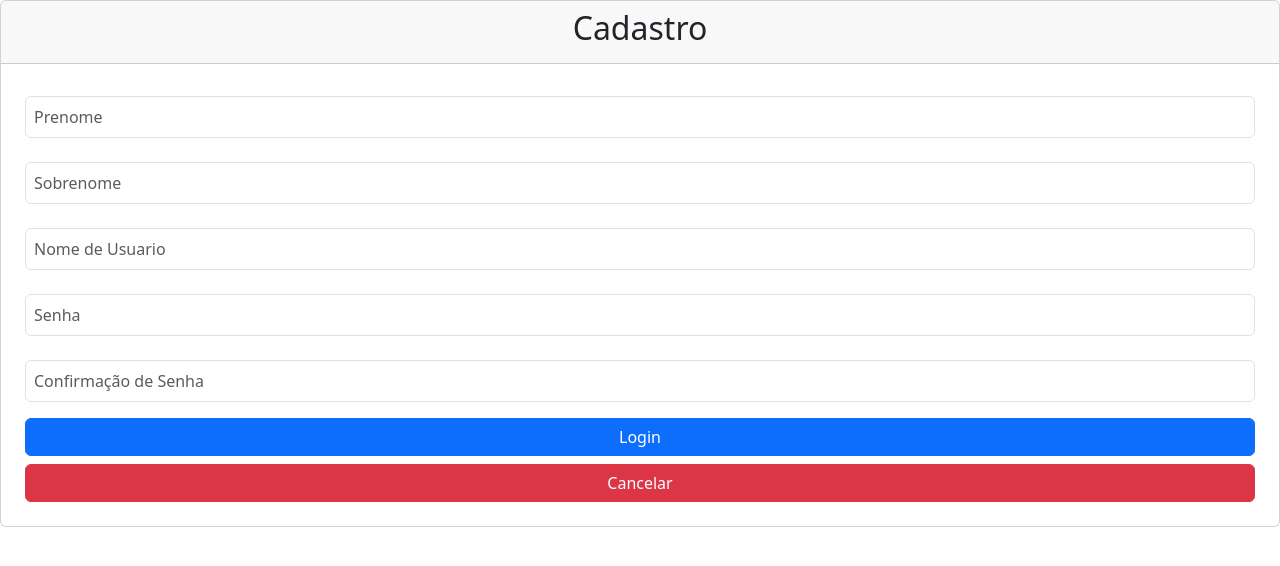
After one commit to gsousa143/site_uesc, a Django app: page /cadastro/ in a window 1280 px wide. The commit adds this page. Shown: the top 566 px of the page. Run offline with Django 5.2, Linux system fonts and the light colour scheme.

Commit message:
adicionando cadastro

```diff
--- a/uesc/uesc_app/forms.py
+++ b/uesc/uesc_app/forms.py
@@ -14,6 +14,7 @@ class LinkForm (forms.ModelForm):
         self.fields['nome'].widget = forms.TextInput()
         self.fields['nome'].widget.attrs.update(
             {'placeholder':"Titulo do Link", 'class': 'form-control my-2 p-2'})
+        self.fields['endereco'].widget = forms.URLInput()
         self.fields['endereco'].widget.attrs.update(
             {'placeholder':"Endereço do Link", 'class': 'form-control my-2 p-2'})
         self.fields['grupo'].widget.attrs.update(
@@ -55,3 +56,22 @@ class LoginForm (forms.ModelForm):
             {'placeholder':"Nome de Usuario", 'class': 'form-control my-2 p-2'})
         self.fields['password'].widget.attrs.update(
             {'placeholder':"Senha", 'class': 'form-control my-2 p-2'})
+
+
+class cadastroForm(forms.ModelForm):
+    class Meta:
+        model = User
+        fields = ["username","password","email","first_name","last_name"]
+        widgets = {"email":forms.EmailInput(),"password":forms.PasswordInput()}
+    def __init__(self, *args, **kwargs):
+        super().__init__(*args, **kwargs)
+        self.fields['username'].widget.attrs.update(
+            {'placeholder':"Nome de Usuario", 'class': 'form-control my-2 p-2'})
+        self.fields['password'].widget.attrs.update(
+            {'placeholder':"Senha", 'class': 'form-control my-2 p-2'})
+        self.fields['email'].widget.attrs.update(
+            {'placeholder':"Email", 'class': 'form-control my-2 p-2'})
+        self.fields['first_name'].widget.attrs.update(
+            {'placeholder':"Prenome", 'class': 'form-control my-2 p-2'})
+        self.fields['last_name'].widget.attrs.update(
+            {'placeholder':"Sobrenome", 'class': 'form-control my-2 p-2'})
--- a/uesc/uesc_app/templates/additens.html
+++ b/uesc/uesc_app/templates/additens.html
@@ -9,7 +9,7 @@
             <h4>Adicionar Tipo</h4>
         </div>
         <div class="card-body">
-            <form action="{% url 'additens' %}" method="post">
+            <form action="{% url 'tipo' %}" method="post">
                 {% csrf_token %}
                 {{ form_tipo.as_p }}
                 <button class="btn btn-primary" type="submit">Salvar Tipo</button>
@@ -22,7 +22,7 @@
             <h4>Adicionar Grupo</h4>
         </div>
         <div class="card-body">
-            <form action="{% url 'additens' %}" method="post">
+            <form action="{% url 'grupo' %}" method="post">
                 {% csrf_token %}
                 {{ form_grupo.as_p }}
                 <button class="btn btn-primary" type="submit">Salvar Grupo</button>
@@ -35,7 +35,7 @@
             <h4>Adicionar Link</h4>
         </div>
         <div class="card-body">
-            <form action="{% url 'additens' %}" method="post">
+            <form action="{% url 'link' %}" method="post">
                 {% csrf_token %}
                 {{ form_link.as_p }}
                 <button class="btn btn-primary" type="submit">Salvar Link</button>
--- /dev/null
+++ b/uesc/uesc_app/templates/cadastro.html
@@ -0,0 +1,27 @@
+{%extends "base.html"%}
+{%block titulo%}
+Cadastro
+{%endblock titulo%}
+
+{%block main%}
+
+<div class="card">
+    <div class="card-header text-center">
+        <h2>Cadastro</h2>
+    </div>
+    <div class="card-body">
+        <form method="post" actiopn="{% url 'cadastro' %}" class="d-flex flex-column align-content-around m-2 gap-2">
+            {% csrf_token %}
+            {{form_cadastro.first_name}}
+            {{form_cadastro.last_name}}
+            {{form_cadastro.username}}
+            {{form_cadastro.password}}
+            <input name="confirmacao" type="password" placeholder="Confirmação de Senha" class="form-control my-2 p-2">
+
+            <button type="submit" class="btn btn-primary">Login</button>
+            <a href="{%url 'home'%}" class="btn btn-danger"> Cancelar </a>
+        </form>
+    </div>
+</div>
+
+{%endblock main%}
--- a/uesc/uesc_app/templates/login.html
+++ b/uesc/uesc_app/templates/login.html
@@ -15,6 +15,9 @@ Login
             {{form_login.username}}
             {{form_login.password}}
             <button type="submit" class="btn btn-primary">Login</button>
+
+            <a class="btn btn-secondary" href="{%url 'cadastro'%}"> Registre-se</a>
+
         </form>
     </div>
 </div>
--- a/uesc/uesc_app/urls.py
+++ b/uesc/uesc_app/urls.py
@@ -7,5 +7,6 @@ urlpatterns = [
     path("editais/",views.editais,name="editais"),
     path("additens/",views.additens,name="additens"),
     path("login/",views.login,name="login"),
-    path("logout/",views.logout,name="logout")
+    path("logout/",views.logout,name="logout"),
+    path("cadastro/",views.cadastro,name="cadastro")
 ]
--- a/uesc/uesc_app/views.py
+++ b/uesc/uesc_app/views.py
@@ -33,31 +33,14 @@ def editais(request):
 
 
 def additens(request):
-    form_link = LinkForm()
-    form_grupo = GrupoForm()
-    form_tipo = TipoForm()
+    link_form = LinkForm()
+    grupo_form = GrupoForm()
+    tipo_form = TipoForm()
+    if request.method=="POST":
+        pass
 
-    if request.method == 'POST':
-        if 'submit_link' in request.POST:
-            form_link = LinkForm(request.POST)
-            if form_link.is_valid():
-                form_link.save()
-                return HttpResponseRedirect(reverse("home"))
 
-        elif 'submit_grupo' in request.POST:
-            form_grupo = GrupoForm(request.POST)
-            if form_grupo.is_valid():
-                form_grupo.save()
-                return HttpResponseRedirect(reverse("home"))
 
-        elif 'submit_tipo' in request.POST:
-            form_tipo = TipoForm(request.POST)
-            if form_tipo.is_valid():
-                form_tipo.save()
-                return HttpResponseRedirect(reverse("home"))
-
-    contexto = {'form_link': form_link, 'form_grupo': form_grupo, 'form_tipo': form_tipo}
-    return render(request, 'additens.html', contexto)
 
 
 
@@ -76,3 +59,9 @@ def login(request):
 def logout(request):
     auth_logout(request)
     return HttpResponseRedirect("home")
+
+
+def cadastro(request):
+    form_cadastro = cadastroForm()
+    contexto = {"form_cadastro":form_cadastro}
+    return render(request,"cadastro.html",contexto)
```
